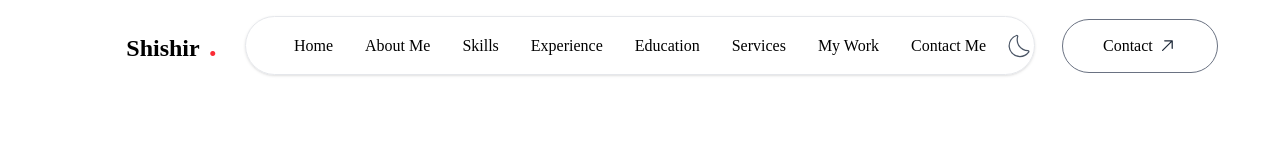
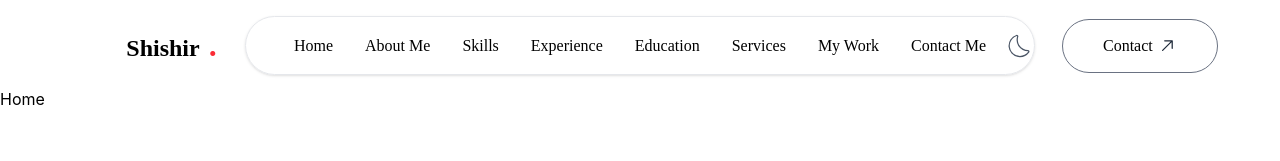
Before and after one commit to abdullah-al-shishir/Portfolio-web, a React app: page / in a window 1280 px wide. Shown: the top 161 px of the page. Built offline with nearby package versions, Linux system fonts and the light colour scheme; the HTML template or start-up script is replaced by a standard one.

Commit message:
Initial commit

```diff
--- a/src/Pages/Home.jsx
+++ b/src/Pages/Home.jsx
@@ -5,6 +5,7 @@ const Home = () => {
   return (
     <div>
       <Navbar />
+      Home
     </div>
   );
 };
```
